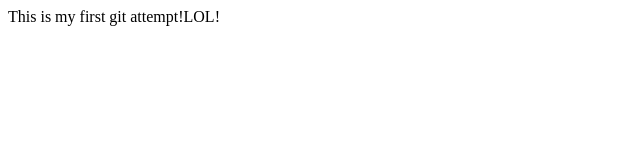
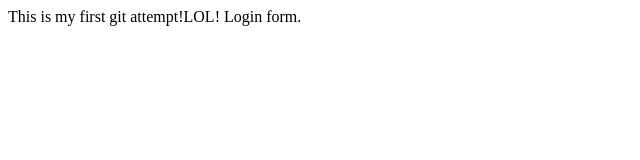
Before and after one commit to Martinagg/myappsample, a plain HTML site: page index.html in a window 1280 px wide. Shown: the full height of the page, 0-640 px from the left. Drawn offline with Linux system fonts and the light colour scheme.

Commit message:
login form

```diff
--- a/index.html
+++ b/index.html
@@ -2,6 +2,7 @@
 	<head>
 		<body>
 This is my first git attempt!LOL!
+Login form.
 		</body>
 	</head>
 </html>
```
Also changed, not shown: login.html (added, +1 -0 lines).
